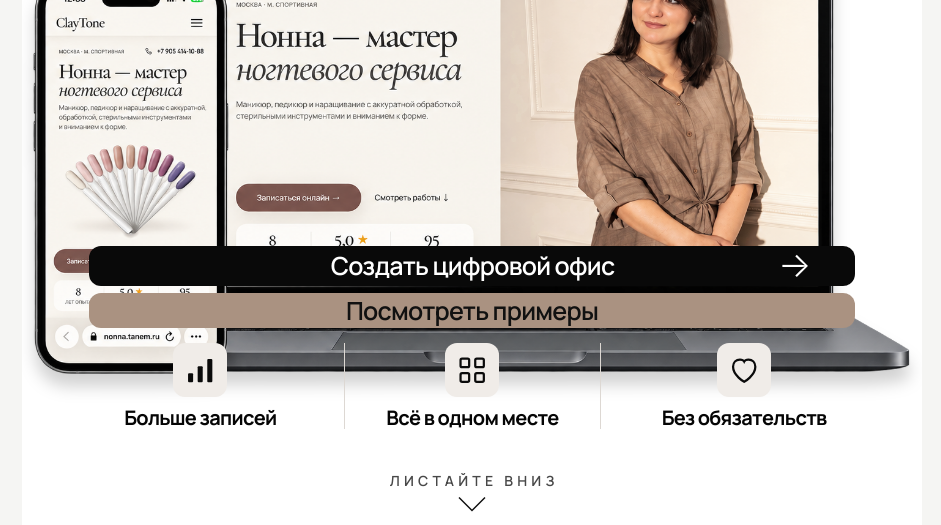
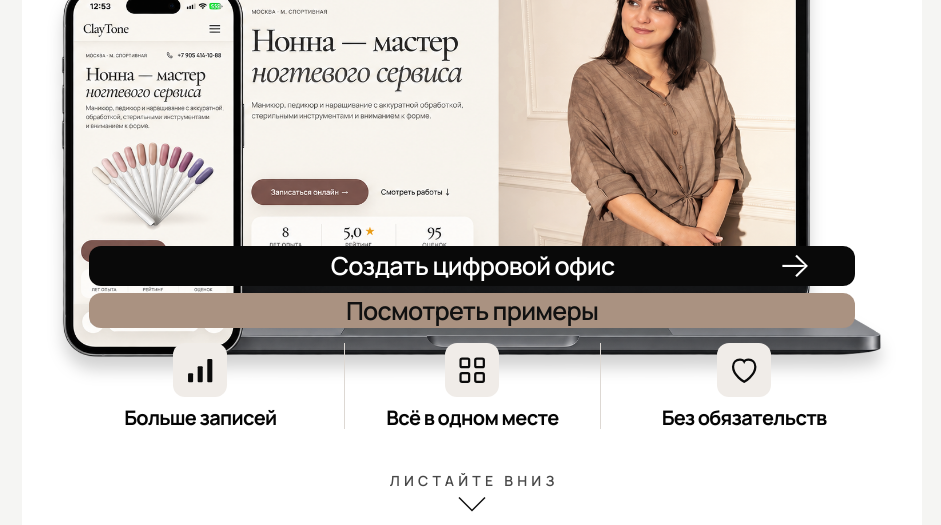
Before and after one commit to ichAEY/tanem-website, a plain HTML site: page index.html in a window 1280 px wide. Shown: the part 275-800 px from the top of the page, without its empty margins (168-1109 px from the left). Drawn offline with Linux system fonts and the light colour scheme.

Commit message:
Reduce hero device mockup size

```diff
--- a/index.html
+++ b/index.html
@@ -141,7 +141,7 @@
 
     .device-wrap img{
       display:block;
-      width:124%;
+      width:108%;
       max-width:none;
       height:auto;
       object-fit:contain;
@@ -290,7 +290,7 @@
       .kicker{font-size:min(17px,1.75vw)}
       h1{font-size:min(68px,7.2vw)}
       .intro{font-size:min(22px,2.25vw)}
-      .device-wrap img{width:112%;max-width:920px}
+      .device-wrap img{width:100%;max-width:860px}
       .cta{font-size:min(25px,2.35vw);border-radius:12px}
       .feature-icon{width:54px;height:54px;border-radius:12px}
       .feature-title{font-size:min(20px,2vw)}
```
